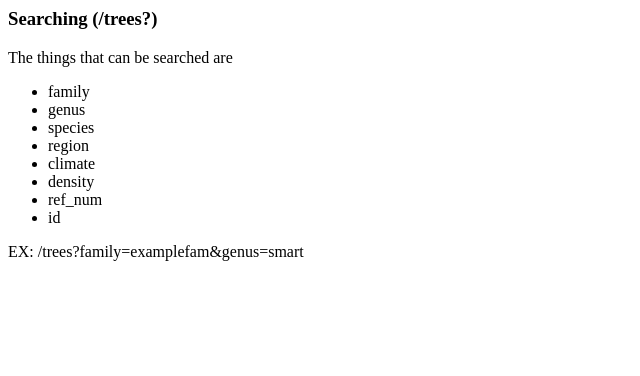
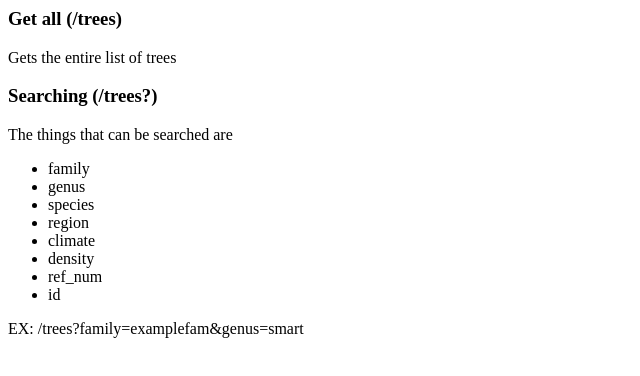
Before and after one commit to nightpool/woodapi, a website: page public/index.html in a window 1280 px wide. Shown: the whole page, without its empty margins (0-640 px from the left). Drawn offline with Linux system fonts and the light colour scheme.

Commit message:
Add to public\index.html

```diff
--- a/public/index.html
+++ b/public/index.html
@@ -1,5 +1,7 @@
 <html>
 	<body>
+		<h3>Get all (/trees)</h3>
+		<p>Gets the entire list of trees</p>
 		<h3>Searching (/trees?)</h3>
 		<p>
 		The things that can be searched are
```
